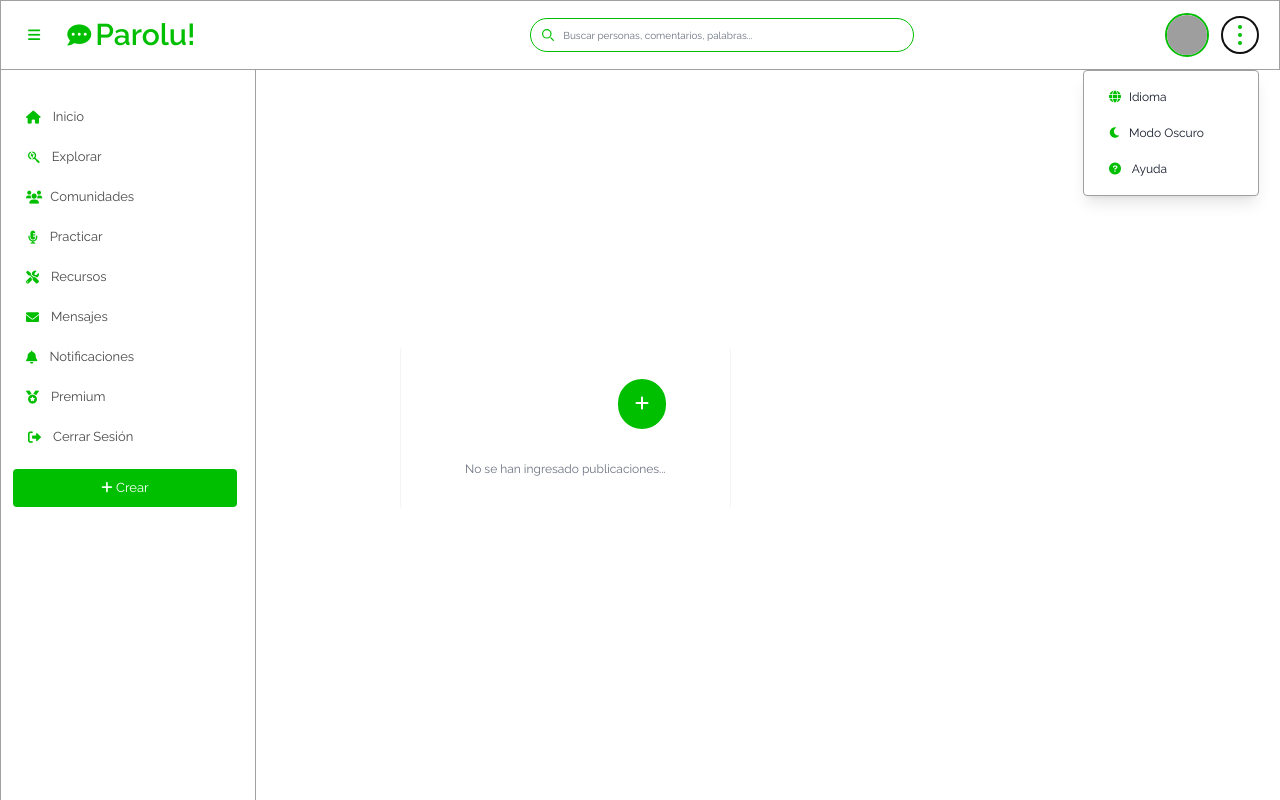
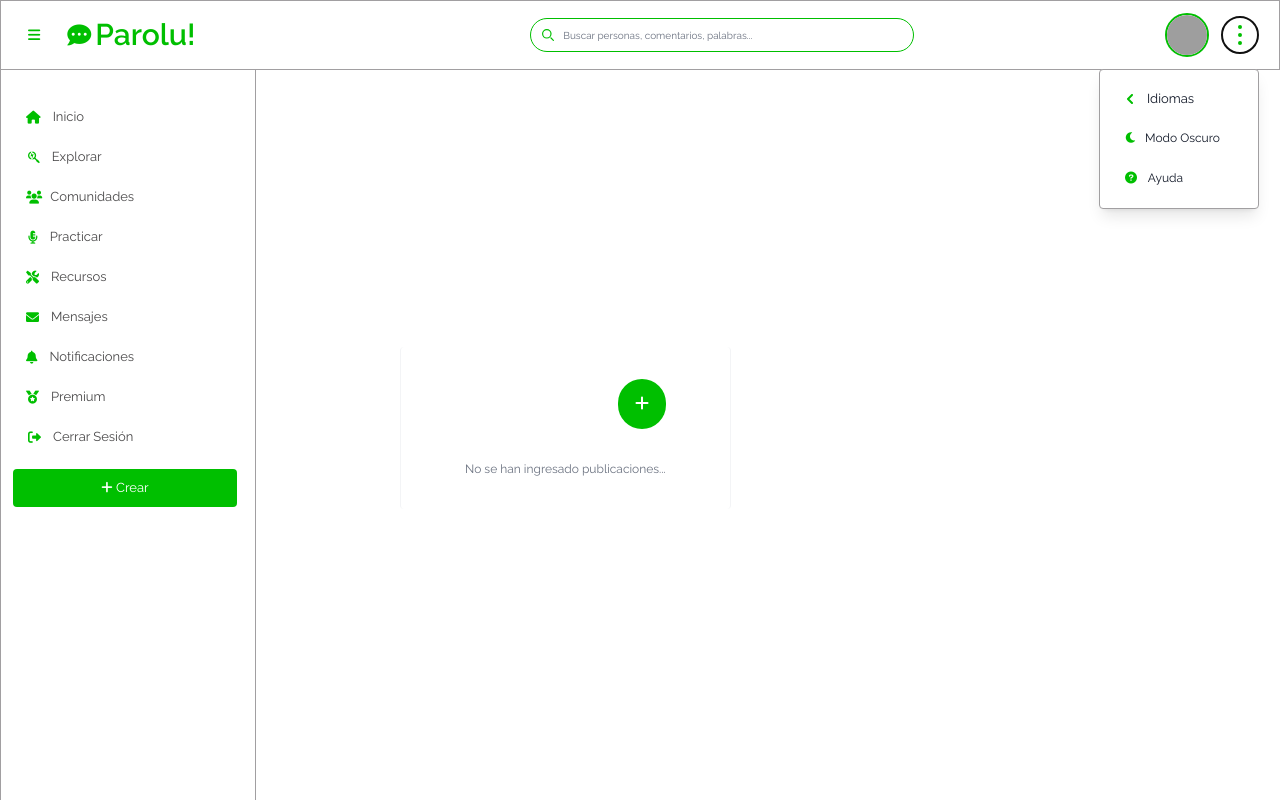
Before and after one commit to No-Country-simulation/equipo-c23-104-webapp, a React (Vite) app in the folder frontend/: page / in a window 1280 px wide. Both pictures are taken after a click on the button 1239 px from the left and 35 px from the top of the page. Built offline with nearby package versions, Linux system fonts and the light colour scheme; grey boxes are pictures that could not be loaded.

Commit message:
buscador-nav: Creación boton de Idiomas

```diff
--- a/frontend/src/components/Navbar.jsx
+++ b/frontend/src/components/Navbar.jsx
@@ -3,6 +3,7 @@ import React, { useState } from "react";
 export default function Navbar({ toggleTextVisibility, setSearchQuery }) {
   const [isDropdownOpen, setIsDropdownOpen] = useState(false);
   const [isSubmenuOpen, setIsSubmenuOpen] = useState(false);
+  const [isLanguageMenuOpen, setIsLanguageMenuOpen] = useState(false);
   const [darkMode, setDarkMode] = useState(false);
   const [isSidebarCollapsed, setIsSidebarCollapsed] = useState(false);
   const [searchQuery, setSearchQueryState] = useState("");
@@ -13,6 +14,10 @@ export default function Navbar({ toggleTextVisibility, setSearchQuery }) {
 
   const toggleSubmenu = () => {
     setIsSubmenuOpen((prevState) => !prevState);
+  };
+
+  const toggleLanguageMenu = () => {
+    setIsLanguageMenuOpen((prevState) => !prevState);
   };
 
   const toggleDarkMode = () => {
@@ -82,10 +87,10 @@ export default function Navbar({ toggleTextVisibility, setSearchQuery }) {
             </div>
           </form>
           <div className="flex items-center">
-            {/* Dropdown de Usuario */}
             <div className="relative flex items-center ms-3">
               <a
                 id="user-button"
+                href="#"
                 className="flex border-3 rounded-full w-11 h-11 overflow-hidden hover:shadow-lg focus:ring-0 focus:outline-none dark:hover:shadow-lg dark:focus:ring-0 transition-all duration-300"
                 aria-expanded={isDropdownOpen ? "true" : "false"}
                 onClick={toggleDropdown}
@@ -171,8 +176,6 @@ export default function Navbar({ toggleTextVisibility, setSearchQuery }) {
                 </div>
               </div>
             </div>
-
-            {/* Dropdown de Opciones */}
             <div className="relative flex items-center ms-3">
               <button
                 onClick={toggleSubmenu}
@@ -187,7 +190,7 @@ export default function Navbar({ toggleTextVisibility, setSearchQuery }) {
                 </svg>
               </button>
               <div
-                className={`absolute top-full right-0 mt-4 py-2 z-50 w-44 bg-white divide-y divide-gray-100 rounded shadow-lg dark:bg-[#4A494A] dark:divide-gray-600 border border-[#A19FA1] transition-all duration-300 ease-out transform ${
+                className={`absolute top-full right-0 mt-[15px] py-2 z-50 w-40 bg-white divide-y divide-gray-100 rounded shadow-lg dark:bg-[#4A494A] dark:divide-gray-600 border border-[#A19FA1] transition-all duration-300 ease-out transform ${
                   isSubmenuOpen
                     ? "scale-100 opacity-100"
                     : "scale-95 opacity-0 pointer-events-none"
@@ -195,17 +198,91 @@ export default function Navbar({ toggleTextVisibility, setSearchQuery }) {
               >
                 <ul className="space-y-0">
                   <li>
-                    <a
+                    <button
                       href="#"
-                      className="text-[12px] mx-2 mt-0 rounded border border-transparent block px-4 py-2 text-gray-900 transition-all duration-100 hover:bg-[#00bf00] hover:text-white hover:shadow-inner group dark:text-white dark:hover:border-white dark:hover:text-white"
+                      onClick={toggleLanguageMenu}
+                      className="flex items-center w-32 mx-2 mt-1 mb-1 px-4 py-1.5 bg-white text-gray-900 rounded hover:bg-[#00bf00] transition-all duration-100 hover:text-white hover:shadow-inner group border border-transparent dark:bg-transparent dark:hover:bg-[#00bf00] dark:text-white dark:hover:border-white dark:hover:text-white group text-[13px]"
                     >
-                      <i className="fa-solid fa-globe mr-2 text-[#00bf00] dark:text-white transition-all duration-300 group-hover:text-white"></i>
-                      Idioma
-                    </a>
+                      <svg
+                        className="w-2.5 h-2.5 me-3 text-[#00bf00] dark:text-white transition-all duration-300 group-hover:text-white"
+                        xmlns="http://www.w3.org/2000/svg"
+                        fill="none"
+                        viewBox="0 0 6 10"
+                      >
+                        <path
+                          stroke="currentColor"
+                          strokeLinecap="round"
+                          strokeLinejoin="round"
+                          strokeWidth="2"
+                          d="M5 1 1 5l4 4"
+                        />
+                      </svg>
+                      Idiomas
+                    </button>
+
+                    <div
+                      className={`absolute right-full top-[-1px] mr-[1px] w-40 py-3 bg-white divide-y divide-gray-100 rounded shadow-lg dark:bg-[#4A494A] dark:divide-gray-600 border border-[#A19FA1] transition-all duration-300 ease-out transform ${
+                        isLanguageMenuOpen
+                          ? "scale-100 opacity-100"
+                          : "scale-95 opacity-0 pointer-events-none"
+                      }`}
+                    >
+                      <ul className="py- text-sm text-gray-700 dark:text-gray-200">
+                        <li>
+                          <a
+                            href="#"
+                            className="text-[12px] mx-2 rounded border border-transparent block px-4 py-2 text-gray-900 transition-all duration-100 hover:bg-[#00bf00] hover:text-white hover:shadow-inner group dark:text-white dark:hover:border-white dark:hover:text-white"
+                          >
+                            🇪🇸 Español
+                          </a>
+                        </li>
+                        <li>
+                          <a
+                            href="#"
+                            className="text-[12px] mx-2 rounded border border-transparent block px-4 py-2 text-gray-900 transition-all duration-100 hover:bg-[#00bf00] hover:text-white hover:shadow-inner group dark:text-white dark:hover:border-white dark:hover:text-white"
+                          >
+                            🇬🇧 Inglés
+                          </a>
+                        </li>
+                        <li>
+                          <a
+                            href="#"
+                            className="text-[12px] mx-2 rounded border border-transparent block px-4 py-2 text-gray-900 transition-all duration-100 hover:bg-[#00bf00] hover:text-white hover:shadow-inner group dark:text-white dark:hover:border-white dark:hover:text-white"
+                          >
+                            🇵🇹 Portugués
+                          </a>
+                        </li>
+                        <li>
+                          <a
+                            href="#"
+                            className="text-[12px] mx-2 rounded border border-transparent block px-4 py-2 text-gray-900 transition-all duration-100 hover:bg-[#00bf00] hover:text-white hover:shadow-inner group dark:text-white dark:hover:border-white dark:hover:text-white"
+                          >
+                            🌍 Esperanto
+                          </a>
+                        </li>
+                        <li>
+                          <a
+                            href="#"
+                            className="text-[12px] mx-2 rounded border border-transparent block px-4 py-2 text-gray-900 transition-all duration-100 hover:bg-[#00bf00] hover:text-white hover:shadow-inner group dark:text-white dark:hover:border-white dark:hover:text-white"
+                          >
+                            🇫🇷 Francés
+                          </a>
+                        </li>
+                        <li>
+                          <a
+                            href="#"
+                            className="text-[12px] mx-2 rounded border border-transparent block px-4 py-2 text-gray-900 transition-all duration-100 hover:bg-[#00bf00] hover:text-white hover:shadow-inner group dark:text-white dark:hover:border-white dark:hover:text-white"
+                          >
+                            🇩🇪 Alemán
+                          </a>
+                        </li>
+                      </ul>
+                    </div>
                   </li>
                   <li>
                     <a
                       id="dark-mode-toggle"
+                      href="#"
                       onClick={toggleDarkMode}
                       className="text-[12px] mx-2 rounded border border-transparent block px-4 py-2 text-gray-900 transition-all duration-100 hover:bg-[#00bf00] hover:text-white hover:shadow-inner group dark:text-white dark:hover:border-white dark:hover:text-white"
                     >
@@ -225,7 +302,7 @@ export default function Navbar({ toggleTextVisibility, setSearchQuery }) {
                   <li>
                     <a
                       href="#"
-                      className="text-[12px] mx-2 rounded border border-transparent block px-4 py-2 text-gray-900 transition-all duration-100 hover:bg-[#00bf00] hover:text-white hover:shadow-inner group dark:text-white dark:hover:border-white dark:hover:text-white"
+                      className="text-[12px] mx-2 my-1 rounded border border-transparent block px-4 py-2 text-gray-900 transition-all duration-100 hover:bg-[#00bf00] hover:text-white hover:shadow-inner group dark:text-white dark:hover:border-white dark:hover:text-white"
                     >
                       <i className="fa-solid fa-circle-question mr-2 text-[#00bf00] dark:text-white transition-all duration-300 group-hover:text-white"></i>{" "}
                       Ayuda
```
